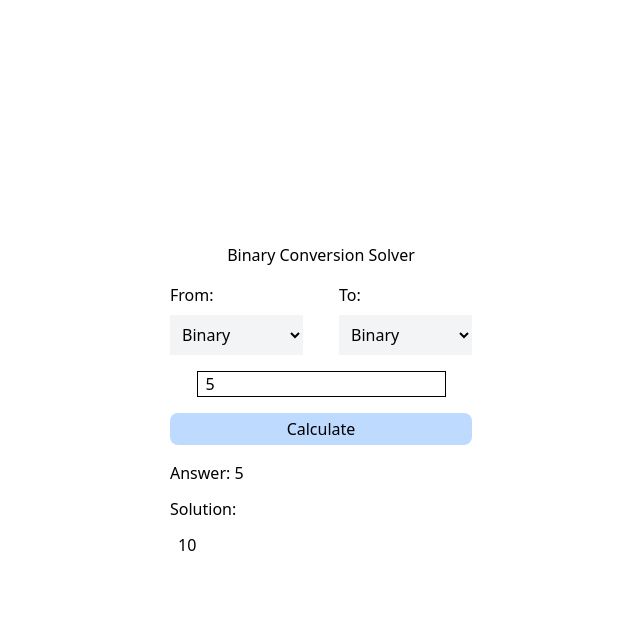
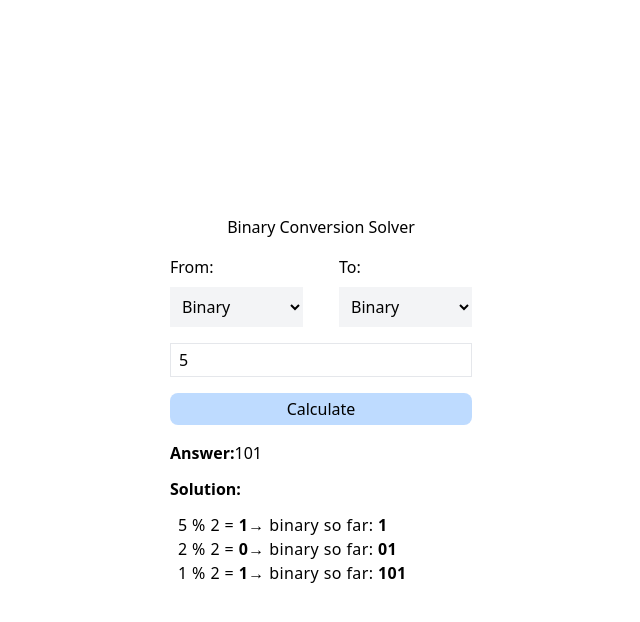
Before and after one commit to johnbhd/binary-conversion-solver, a React (Vite) app: page / in a window 1280 px wide. Both pictures are taken after typing "5" into the empty fields and a click on the button "Calculate". Shown: the top 622 px of the page, without its empty margins (319-959 px from the left). Built offline with nearby package versions, Linux system fonts and the light colour scheme.

Commit message:
I just got it now about binary so this is decimal to binary done. Jesus loves you Isaiah 55:8-9

```diff
--- /dev/null
+++ b/src/components/ShowAnswer.jsx
@@ -0,0 +1,52 @@
+import React from 'react'
+
+function ShowAnswer({ submit }) {
+  let num = Number(submit)
+  let base = 2
+
+
+  const decimalToBinary = () => {
+    let localNum = num
+    let binary = ''
+
+    while(localNum > 0) {
+      binary = (localNum % base) + binary
+      localNum = Math.floor(localNum / base)
+    }
+
+    return binary
+  }
+
+  const solutionBinary = () => {
+    let localNum = num
+    let binary = '', line = []
+
+    while (localNum > 0) {
+      let currentNum = localNum
+      let remainder = currentNum % base
+      binary = remainder + binary
+      localNum = Math.floor(localNum / base)
+
+      line.push(
+        <p key={currentNum} className='text-justify tracking-wide'>{currentNum} % {base} = <span className='font-semibold'>{remainder}</span>
+          → binary so far: <span className='font-semibold'>{binary}</span> </p>
+      )
+    }
+    return line
+  }
+
+  console.log(num)
+
+  return (
+    <div className='space-y-3'>
+        <p><span className='font-semibold'>Answer:</span>{decimalToBinary()}</p>
+        <h2  className='font-semibold'>Solution:  </h2>
+        <div className='px-2'>
+            {solutionBinary()}
+        </div>
+
+    </div>
+  )
+}
+
+export default ShowAnswer
--- a/src/components/SolutionArea.jsx
+++ /dev/null
@@ -1,27 +0,0 @@
-import React from 'react'
-
-function SolutionArea({ submit }) {
-  let num = Number(submit)
-  let base = 2
-  let result = ''
-
-  const decimalToBinary = () => {
-    let cal = 0
-    cal = num  * base
-    result = cal
-    return result
-  }
-
-  return (
-    <div className='space-y-3'>
-        <p>Answer: {submit}</p>
-        <h2 >Solution: </h2>
-        <div className='px-2'>
-            <p>{decimalToBinary()}</p>
-        </div>
-
-    </div>
-  )
-}
-
-export default SolutionArea
--- a/src/hooks/formSubmit.js
+++ b/src/hooks/formSubmit.js
@@ -2,10 +2,13 @@ import React, { useState } from 'react'
 
 export default function formSubmit() {
     const [form, setForm] = useState({
-        input: ""
+        number: "",
+        base: ""
     })
 
-    const [submit, setSubmit] = useState("")
+    const [submit, setSubmit] = useState({
+         number: ""
+    })
 
     const handleChange = (e) => {
         setForm({
@@ -16,8 +19,7 @@ export default function formSubmit() {
 
     const handleSubmit = (e) => {
         e.preventDefault()
-        console.log(form.input)
-        setSubmit(form.input)
+        setSubmit(form.number)
     }
 
 
--- a/src/pages/Home.jsx
+++ b/src/pages/Home.jsx
@@ -1,14 +1,14 @@
-import SolutionArea from "../components/SolutionArea"
+import ShowAnswer from "../components/showAnswer"
 
 function Home({submit, handleChange, handleSubmit, form}) {
 
   return (
     <div className="max-w-xl m-auto space-y-4">
         <form className="space-y-4" onSubmit={handleSubmit}>
-            <div className="flex gap-9">
-                <div className="flex flex-col gap-y-2">
+            <div className="flex  gap-9">
+                <div className="flex flex-col gap-y-2 w-full">
                 <label>From:</label>
-                <select id="" className="bg-gray-100 p-2 cursor-pointer outline-0">
+                <select id="" className="bg-gray-100 p-2  cursor-pointer outline-0">
                     <option value="">Binary</option>
                     <option value="">Decimal</option>
                     <option value="">Octal</option>
@@ -16,9 +16,9 @@ function Home({submit, handleChange, handleSubmit, form}) {
                 </select>
                 </div>
 
-                <div className="flex flex-col gap-y-2">
+                <div className="flex flex-col gap-y-2 w-full">
                 <label>To:</label>
-                <select id="" className="bg-gray-100 p-2 cursor-pointer outline-0">
+                <select id="" className="bg-gray-100 p-2  cursor-pointer outline-0">
                     <option value="">Binary</option>
                     <option value="">Decimal</option>
                     <option value="">Octal</option>
@@ -28,18 +28,21 @@ function Home({submit, handleChange, handleSubmit, form}) {
                 </div>
             </div>
             <div className="flex flex-col gap-y-4">
-                <input
-                type="number"
-                name="input"
-                value={form.input}
-                onChange={handleChange}
-                placeholder="Enter Number"
-                className="px-2 m-auto border"
-                />
+                <div className="flex gap-4">
+                    <input
+                        type="number"
+                        name="number"
+                        value={form.number}
+                        onChange={handleChange}
+                        placeholder="Enter Number"
+                        className="px-2 border outline-0 py-1 border-gray-200 w-full"
+                    />
+
+                </div>
                 <button className="bg-blue-200 p-1 rounded-lg cursor-pointer" type="submit">Calculate</button>
             </div>
         </form>
-        <SolutionArea submit = {submit}/>
+        <ShowAnswer submit = {submit}/>
     </div>
   )
 }
```
